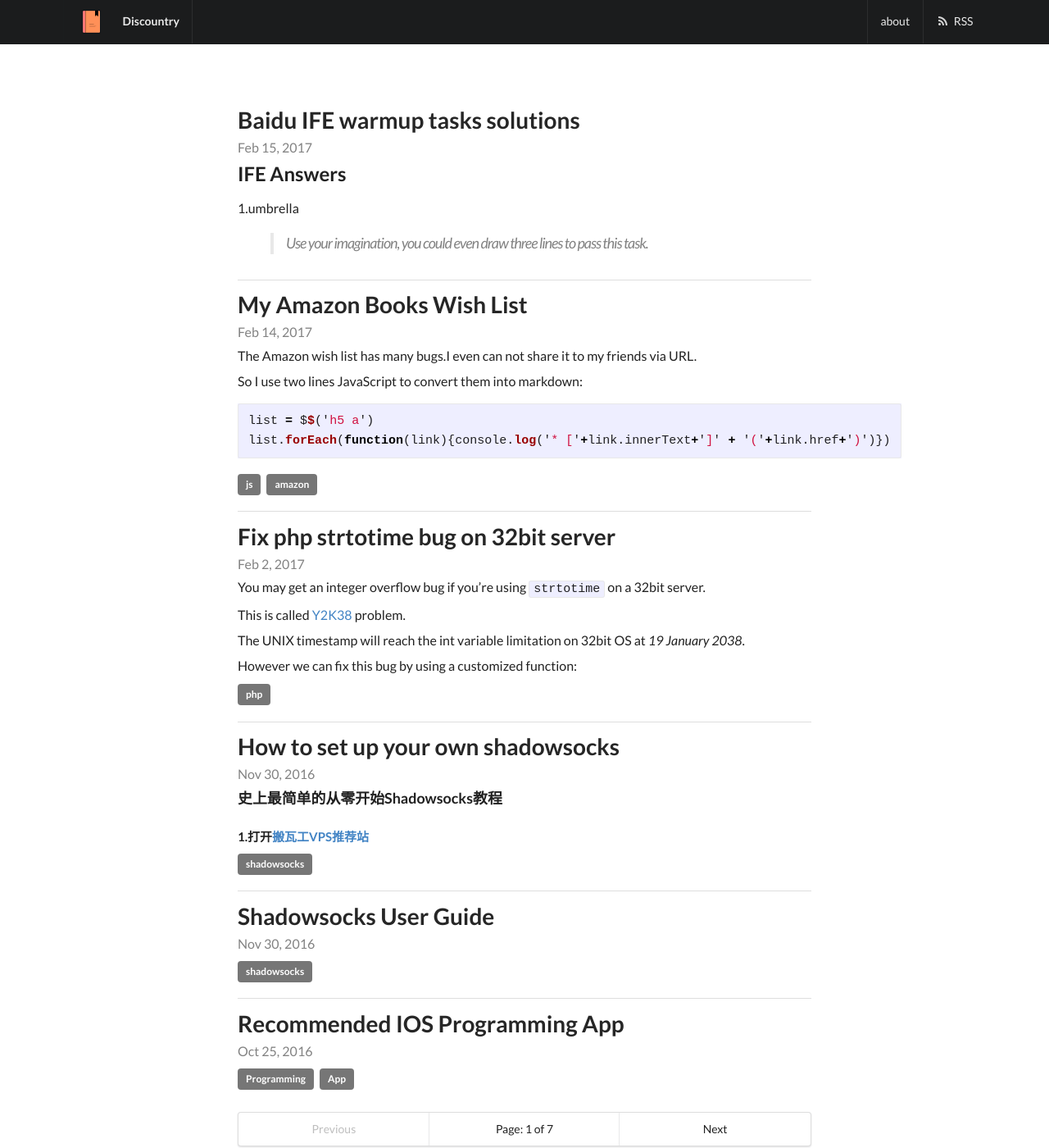
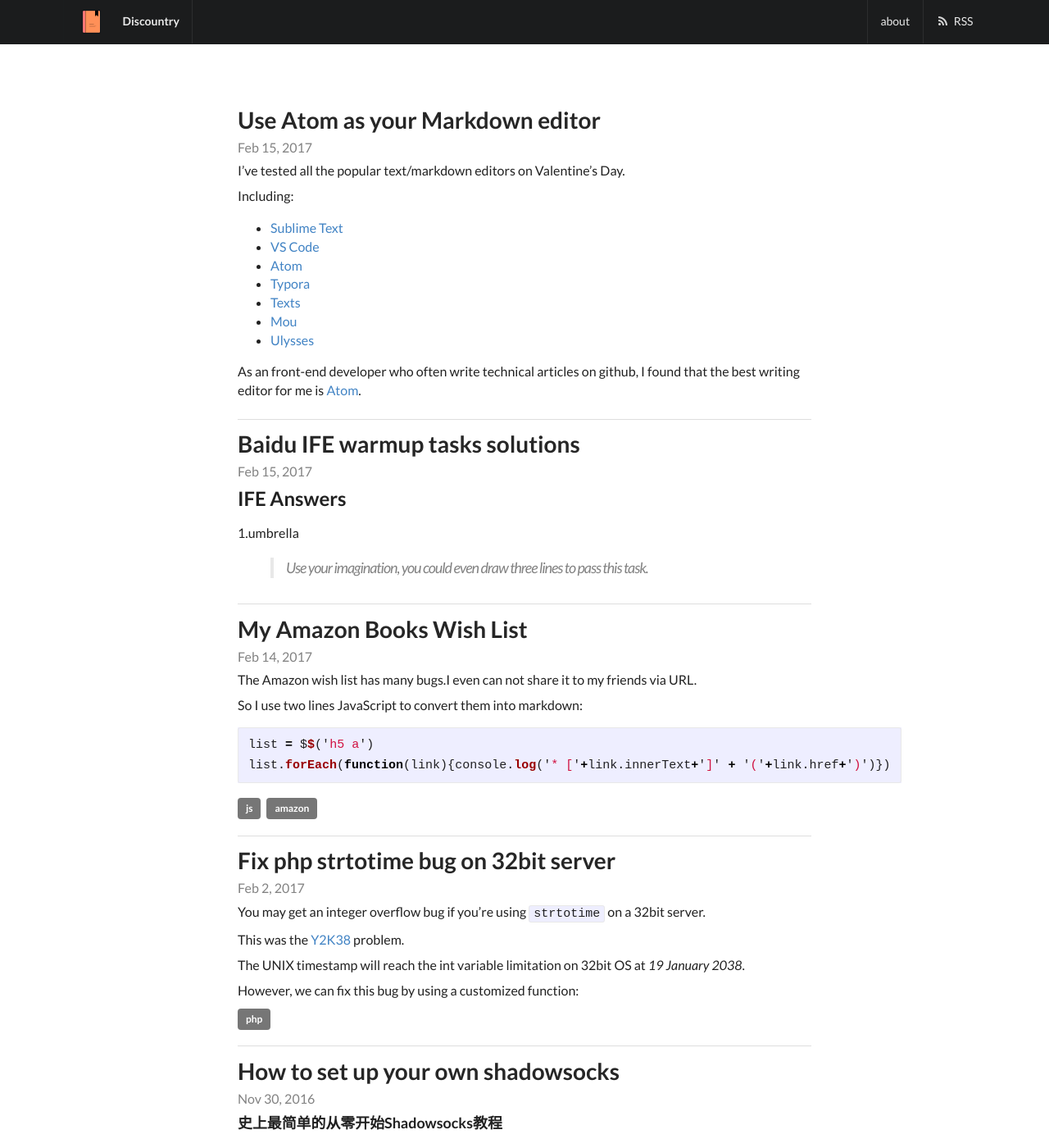
Before and after one commit to discountry/discountry.github.io, a Jekyll site: the page built from index.html, in a window 1280 px wide and 1400 px high. Shown: the whole window at 82% size. Built offline with Jekyll 4.4.1, drawn with Linux system fonts in a browser that asks for light colours; the list of posts is cut into pages by our own code; some of the changed lines change nothing that is shown.

Commit message:
markdown editor

````diff
--- a/_posts/2017/2017-02-02-fix-php-strtotime.md
+++ b/_posts/2017/2017-02-02-fix-php-strtotime.md
@@ -8,11 +8,11 @@
 
 You may get an integer overflow bug if you're using `strtotime` on a 32bit server.
 
-This is called [Y2K38](https://en.wikipedia.org/wiki/Year_2038_problem) problem.
+This was the [Y2K38](https://en.wikipedia.org/wiki/Year_2038_problem) problem.
 
 The UNIX timestamp will reach the int variable limitation on 32bit OS at *19 January 2038*.
 
-However we can fix this bug by using a customized function:
+However, we can fix this bug by using a customized function:
 
 <!--more-->
 
--- /dev/null
+++ b/_posts/2017/2017-02-15-use-atom-as-your-markdown-editor.markdown
@@ -0,0 +1,137 @@
+---
+layout: "post"
+title: "Use Atom as your Markdown editor"
+date: "2017-02-15 11:46"
+---
+
+I've tested all the popular text/markdown editors on Valentine's Day.
+
+Including:
+
+* [Sublime Text](https://www.sublimetext.com/)
+* [VS Code](https://code.visualstudio.com)
+* [Atom](https://atom.io/)
+* [Typora](https://typora.io/)
+* [Texts](http://www.texts.io/)
+* [Mou](http://25.io/mou/)
+* [Ulysses](https://ulyssesapp.com/)
+
+As an front-end developer who often write technical articles on github, I found that the best writing editor for me is [Atom](https://atom.io/).
+
+<!--more-->
+
+<!-- TOC depthFrom:1 depthTo:6 withLinks:1 updateOnSave:1 orderedList:0 -->
+
+	- [Installation](#installation)
+	- [Packages & Theme](#packages-theme)
+	- [Hack on the init script](#hack-on-the-init-script)
+	- [Blog settings](#blog-settings)
+	- [Using Atom](#using-atom)
+
+<!-- /TOC -->
+
+I have to declare my demands at first:
+
+* Most of my articles contains code showcases, so I need good code highlight supportings.
+* I need to publish my articles to my blog on Github, it would save lots of my time if I could push git commits right in the editor.
+* I'm not an English native speaker, so I need some auto completion or dictionary plugins for help.
+* I'm using jekyll powering my blog, it would be better if the editor support post template.
+
+If you are a developer like me, the following guide may works for you too.
+
+## Installation
+
+**Download from here: [Atom](https://atom.io/)**
+
+Download the installer accroding to your platform. Atom supports all the operating system including Windows/OSX/Linux.
+
+![2017-02-15_13-43-01](https://ooo.0o0.ooo/2017/02/15/58a3eac1ec055.png)
+
+## Packages & Theme
+
+You can find all the packages I'm using at [my Atom personal page](https://atom.io/users/discountry/stars).
+
+And I'm using [Material UI](https://atom.io/themes/atom-material-ui) theme.
+
+## Hack on the init script
+
+You can find your init script here:
+
+![1](https://ooo.0o0.ooo/2017/02/15/58a3ec534d9f3.png)
+
+Add there code in your file:
+
+```coffee
+atom.workspace.observeTextEditors (editor) ->
+  defaultGrammarScopeName =  "source.gfm"
+  unless editor.getPath()
+    grammar = atom.grammars.grammarForScopeName defaultGrammarScopeName
+    if grammar
+      editor.setGrammar grammar
+    else
+      disposable = atom.grammars.onDidAddGrammar (grammar) ->
+        if grammar.scopeName == defaultGrammarScopeName
+          editor.setGrammar grammar
+          disposable.dispose()
+
+{TextEditor} = require 'atom'
+
+atom.workspace.observeActivePaneItem (activePaneItem) ->
+  if activePaneItem instanceof TextEditor
+    editor = activePaneItem
+
+    # https://github.com/atom/markdown-preview/blob/master/lib/main.coffee#L63
+    # grammars = atom.config.get('markdown-preview.grammars') ? []
+    grammars = ['source.gfm', 'text.md'] # markdown-preview's defaults include text files...
+    return unless editor.getGrammar().scopeName in grammars
+
+    # https://github.com/atom/markdown-preview/blob/master/lib/main.coffee#L68
+    uri = "markdown-preview-enhanced://editor/#{editor.id}"
+    previewPane = atom.workspace.paneForURI(uri)
+    if previewPane?
+      previewPane.activateItemForURI(uri)
+    else
+      activeView = atom.views.getView(editor)
+      atom.commands.dispatch(activeView, 'markdown-preview-enhanced:toggle')
+    editor.onDidDestroy ->
+      for pane in atom.workspace.getPanes()
+        for item in pane.items when item.getURI() is uri
+          pane.destroyItem(item)
+          break
+```
+
+This init script helps you to set the default language to markdown. And open the markdown preview automatically when you click on an existing markdown file.
+
+## Blog settings
+
+Open your markdown-writer package setting:
+
+![2017-02-15_13-58-38](https://ooo.0o0.ooo/2017/02/15/58a3ee51d5019.png)
+
+Set your local blog file folder and your blog website address:
+
+![2017-02-15_13-59-14](https://ooo.0o0.ooo/2017/02/15/58a3ee5e92bf0.png)
+
+## Using Atom
+
+Press `ctrl+shift+p` to open the command window:
+
+![2017-02-15_14-02-07](https://ooo.0o0.ooo/2017/02/15/58a3eed6b39f5.png)
+
+Input 'post' and press `Enter` to create a new post, this command would generate the post meta for you:
+
+![2017-02-15_14-03-45](https://ooo.0o0.ooo/2017/02/15/58a3ef3788508.png)
+
+Click on your markdown file and the previewer will open automatically:
+
+![2017-02-15_14-06-56](https://ooo.0o0.ooo/2017/02/15/58a3eff7ae875.png)
+
+If you've installed all the packages I recommended, when you save your markdown file, the linter plugin will check your grammer and spelling:
+
+![2017-02-15_14-09-44](https://ooo.0o0.ooo/2017/02/15/58a3f09e34c90.png)
+
+And when you are typing English words, the [autocomplete-en-cn](https://atom.io/packages/autocomplete-en-cn) package would help you to choose the right word:
+
+![2017-02-15_14-11-45](https://ooo.0o0.ooo/2017/02/15/58a3f12b91e1f.png)
+
+That's all, enjoy!
````
